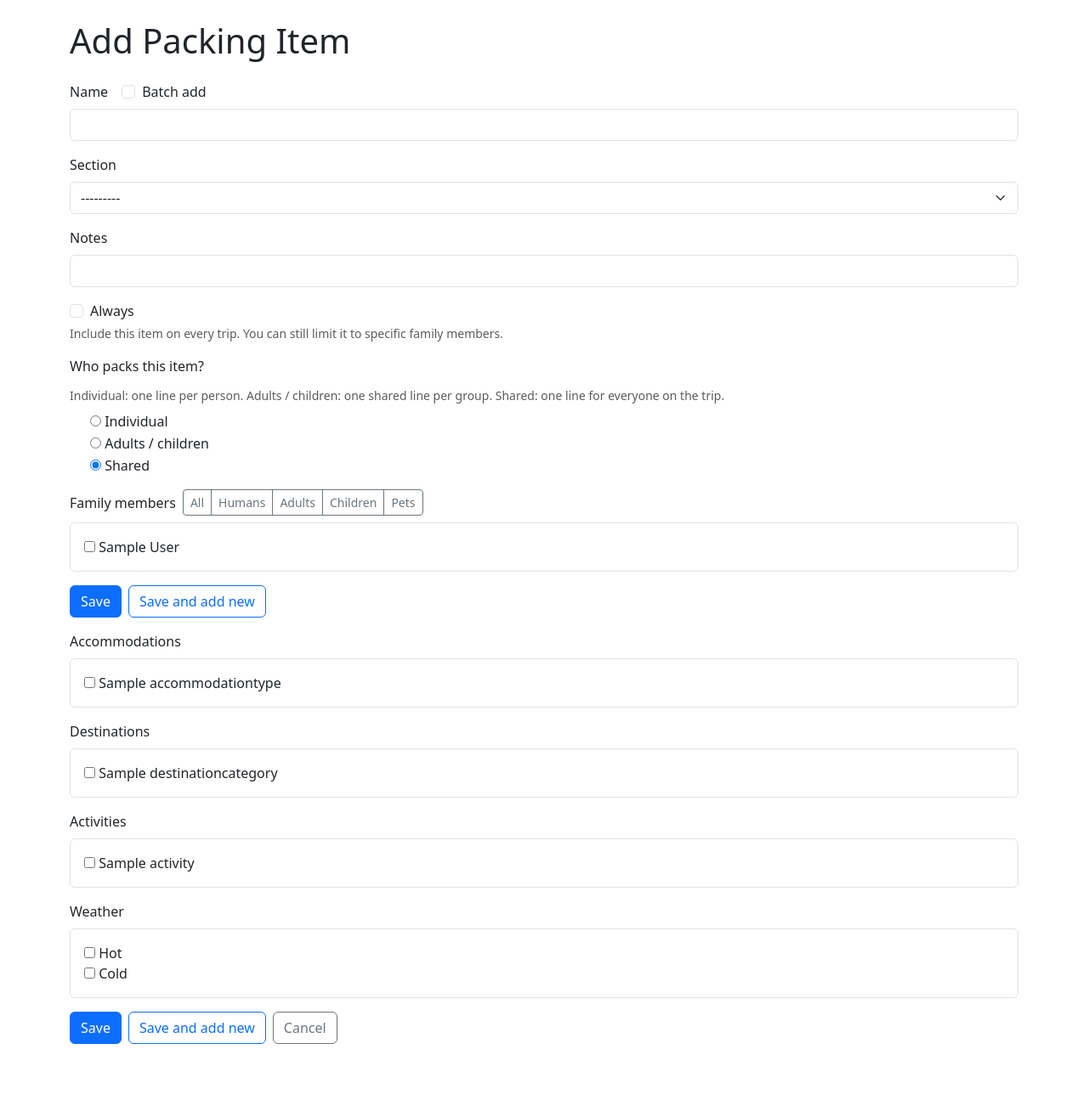
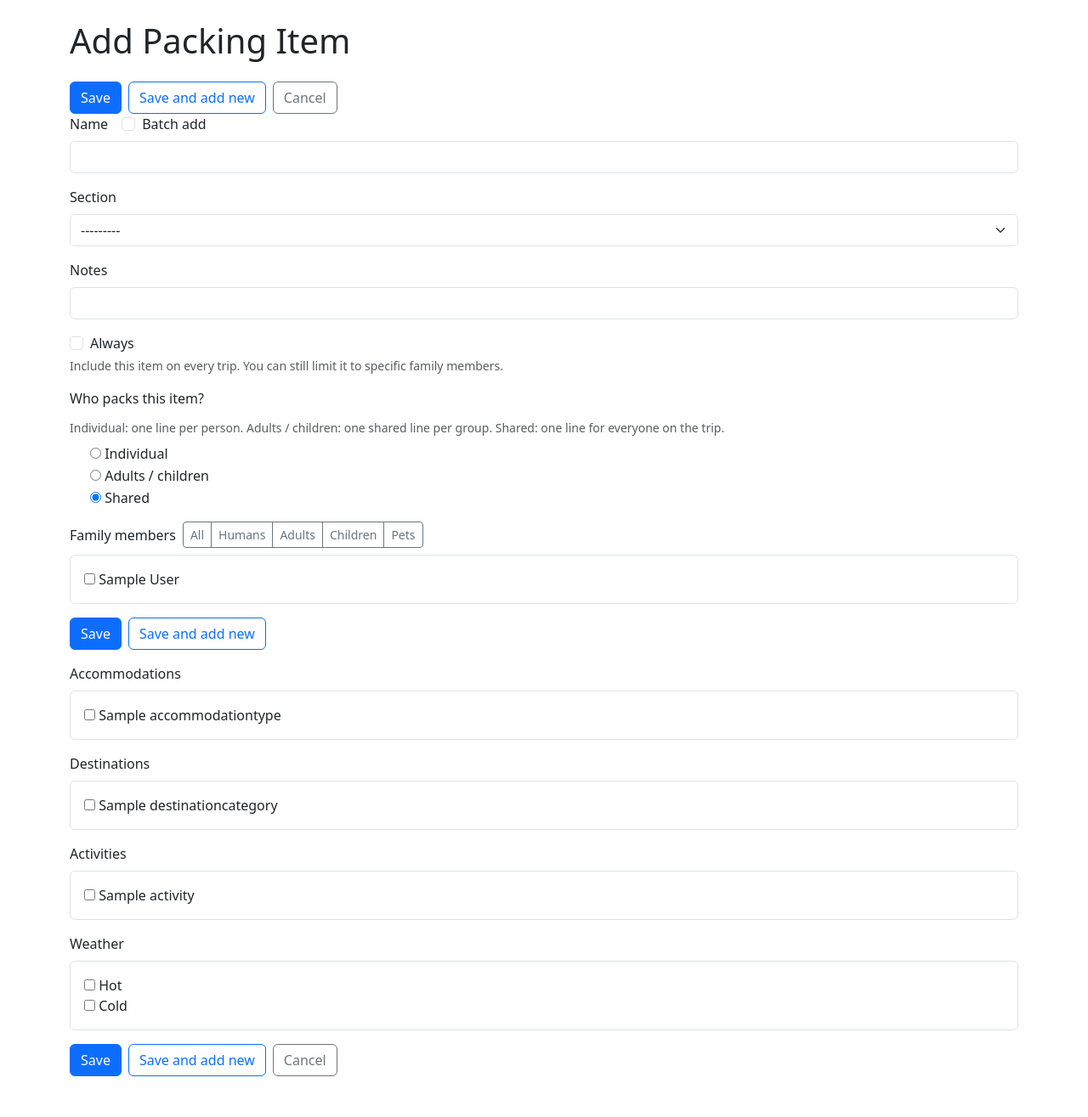
Before and after one commit to freekgorrissen/packinglist, a Django app: page /items/new/ in a window 1280 px wide. Shown: the part 56-1371 px from the top of the page at 85% size. Before the commit the page ends 1285 px from the top, so only its background shows below. Run offline with Django 5.2, Linux system fonts and the light colour scheme; a user stored in the database is signed in; tables that the repository leaves empty hold one stand-in row (values such as "Sample post").

Commit message:
Add save button to top of packingitem form.

```diff
--- a/templates/packing/item_form.html
+++ b/templates/packing/item_form.html
@@ -7,6 +7,15 @@
 
 <form method="post" novalidate id="packing-item-form">
     {% csrf_token %}
+
+    <div class="d-flex gap-2">
+        <button type="submit" class="btn btn-primary">Save</button>
+        {% if not object %}
+        <button type="submit" name="save_and_add" value="1" class="btn btn-outline-primary">Save and add new</button>
+        {% endif %}
+        <a class="btn btn-outline-secondary" href="{% url 'item_list' %}">Cancel</a>
+    </div>
+
     {% if form.non_field_errors %}
         {% for error in form.non_field_errors %}
             <div class="alert alert-danger">{{ error }}</div>
```
